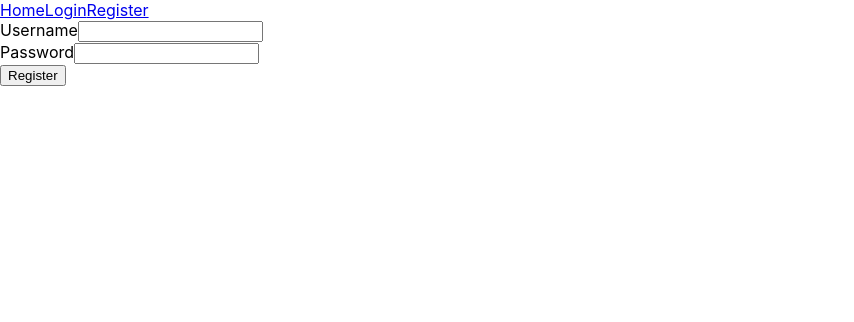
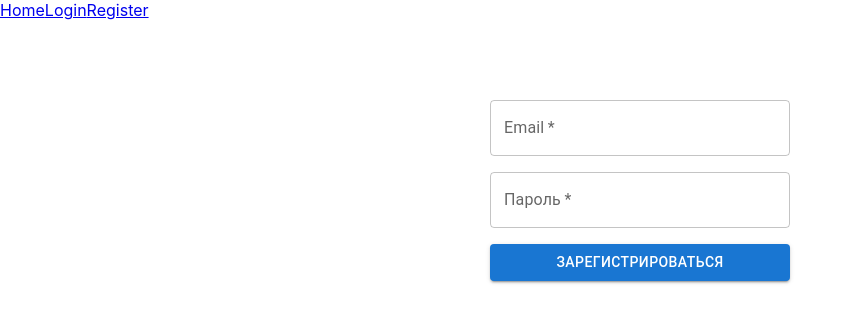
Before and after one commit to niiiru/password_creater, a React (Create React App) app in the folder client/: page /register in a window 1280 px wide. Shown: the top 322 px of the page, without its empty margins (0-854 px from the left). Built offline with nearby package versions, Linux system fonts and the light colour scheme.

Commit message:
fixed registration

```diff
--- a/client/src/pages/Register.js
+++ b/client/src/pages/Register.js
@@ -1,42 +1,54 @@
-import { useState } from "react";
+import { useRef } from "react";
+import { TextField, Button, Box } from "@mui/material";
 import axios from "axios";
 
 function Register() {
-  const [username, setUsername] = useState("");
-  const [password, setPassword] = useState("");
-
+  const emailInputRef = useRef(null);
+  const passwordInputRef = useRef(null);
   function register(e) {
     e.preventDefault();
-    axios.post("http://localhost:5001/api/v1/auth/register", {
-      email: username,
-      password,
+    axios
+      .post("http://localhost:5001/api/v1/auth/register", {
+        email: emailInputRef.current.value,
+        password: passwordInputRef.current.value,
+      })
+      .then(() => alert("Вы зарегистрировались!"))
+      .catch(({ response }) => {
+        alert(response.data.message);
       });
   }
 
   return (
-    <div>
     <form onSubmit={register}>
-        <div>
-          <label>Username</label>
-          <input
-            type="text"
+      <Box
+        sx={{
+          maxWidth: 300,
+          mx: "auto",
+          mt: 10,
+          display: "flex",
+          flexDirection: "column",
+          gap: 2,
+        }}
+      >
+        <TextField
+          label="Email"
+          type="email"
+          fullWidth
+          inputRef={emailInputRef}
           required
-            value={username}
-            onChange={(e) => setUsername(e.target.value)}
-          ></input>
-        </div>
-        <div>
-          <label>Password</label>
-          <input
+        />
+        <TextField
+          label="Пароль"
           type="password"
+          fullWidth
+          inputRef={passwordInputRef}
           required
-            value={password}
-            onChange={(e) => setPassword(e.target.value)}
-          ></input>
-        </div>
-        <button>Register</button>
+        />
+        <Button variant="contained" type="submit">
+          Зарегистрироваться
+        </Button>
+      </Box>
     </form>
-    </div>
   );
 }
 
```
Lines whose indentation alone changed are shown as unchanged.
